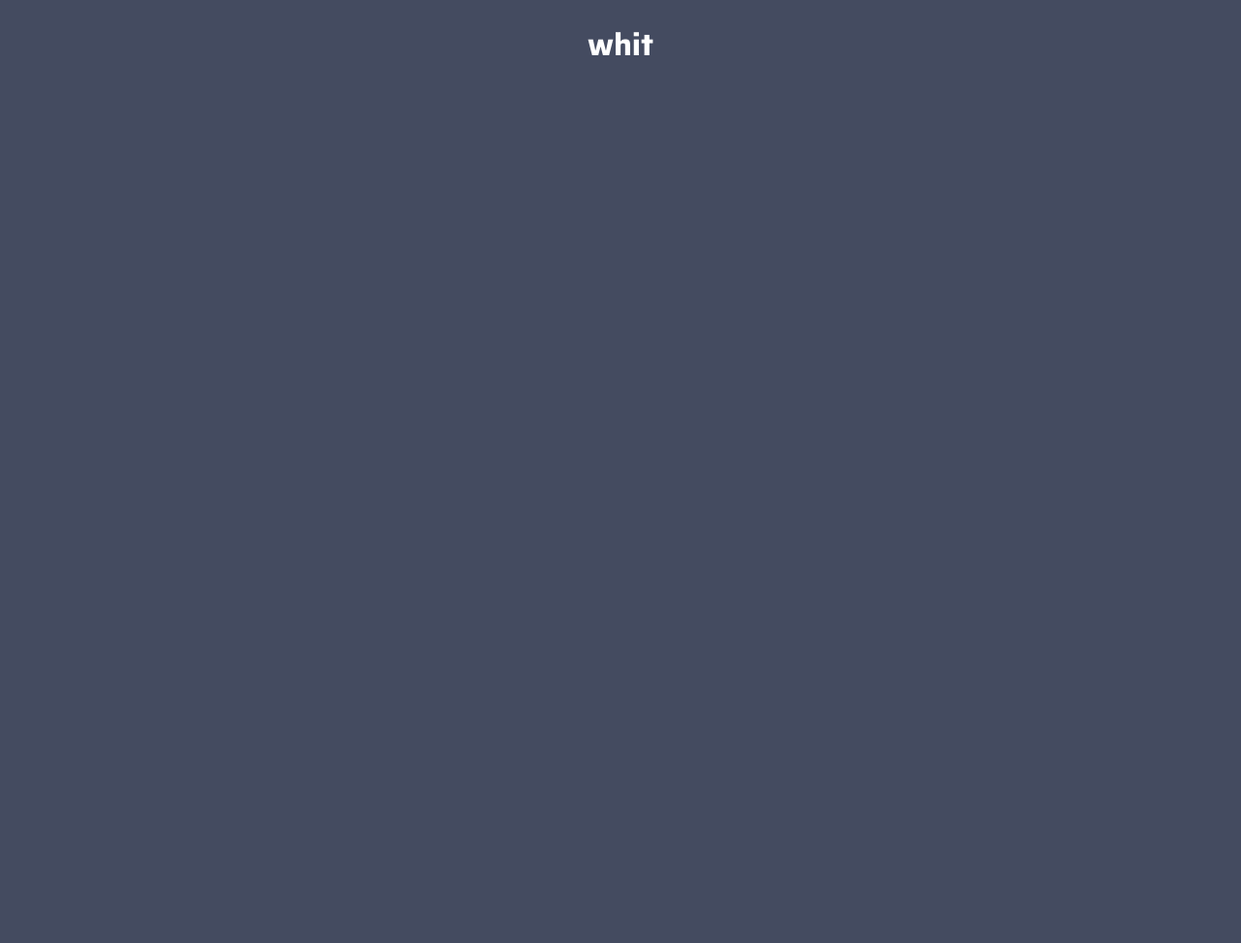
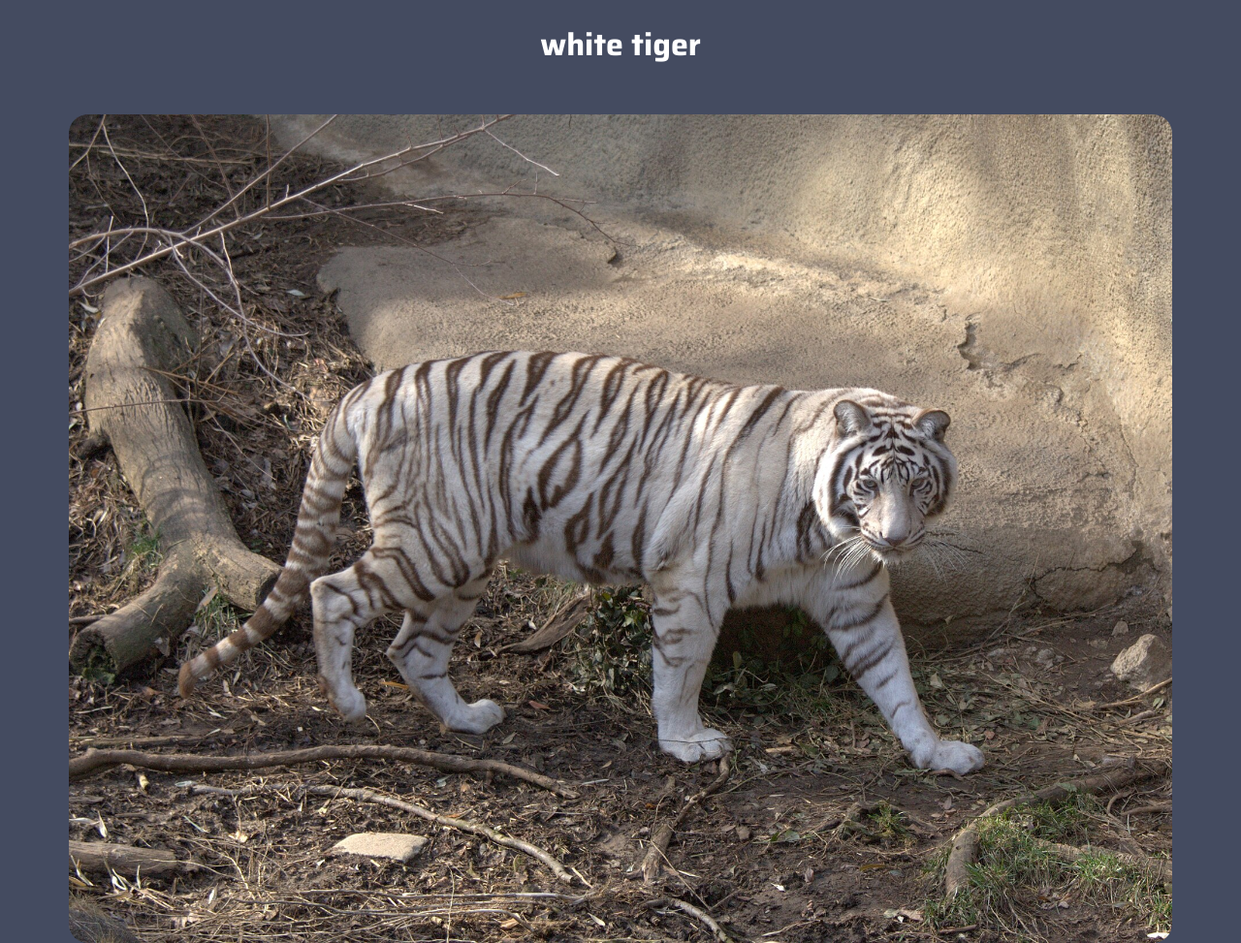
Before and after one commit to hyulibiaxvii/whitetiger, a plain HTML site: page whitetiger/index.html in a window 1280 px wide. Shown: the whole page at 97% size. Before the commit the page ends 800 px from the top, so only its background shows below. Drawn offline with Linux system fonts and the light colour scheme.

Commit message:
Update index.html

```diff
--- a/whitetiger/index.html
+++ b/whitetiger/index.html
@@ -6,12 +6,11 @@
     <title>whitetiger</title>
 </head>
 <body>
-    <h1><span>w<span>h</span><span>i</span><span>t</span></h1>
+  <div id="title"> <h1><span>white<span><span> </span><span>tiger</span></h1>
+    <div id="title">
+    <br>
+    <image src="images/whitetiger.jpg"/>
 </body>
 
 
-
-
-
-
 </html>
```
